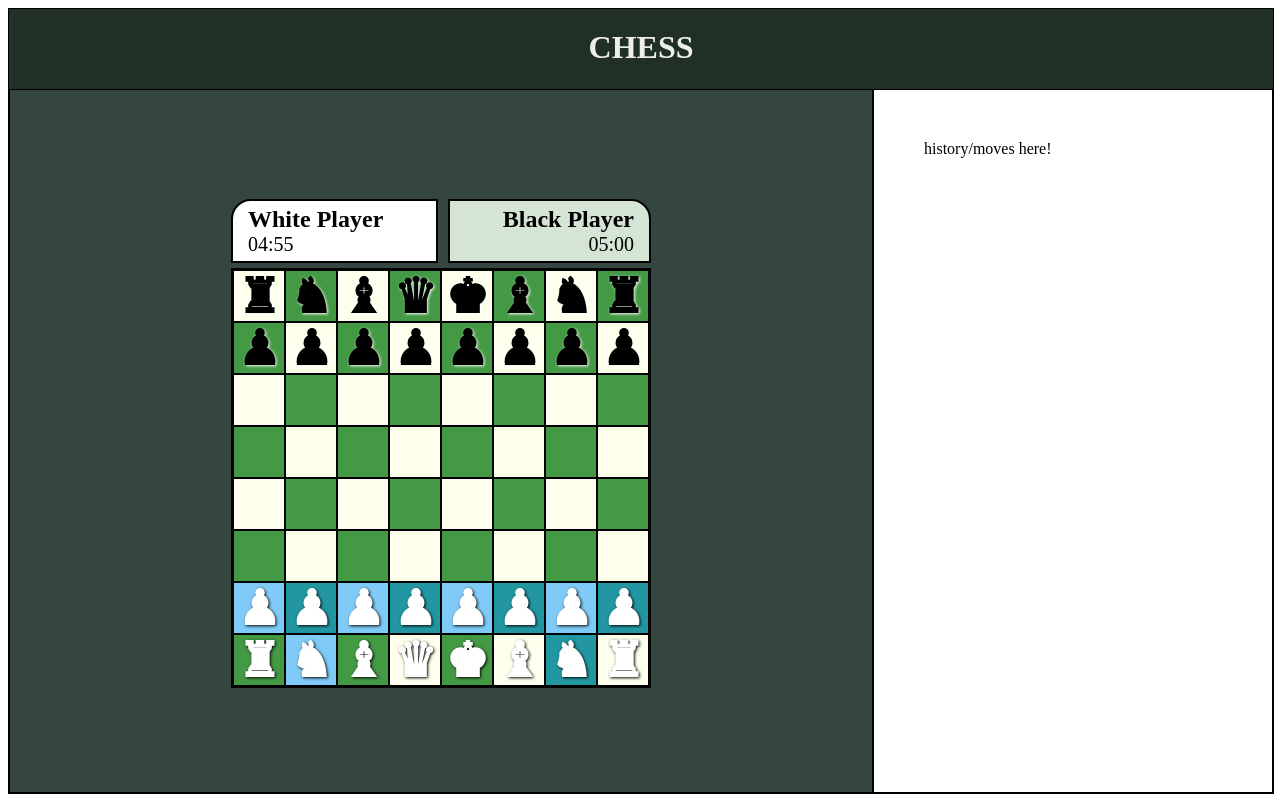
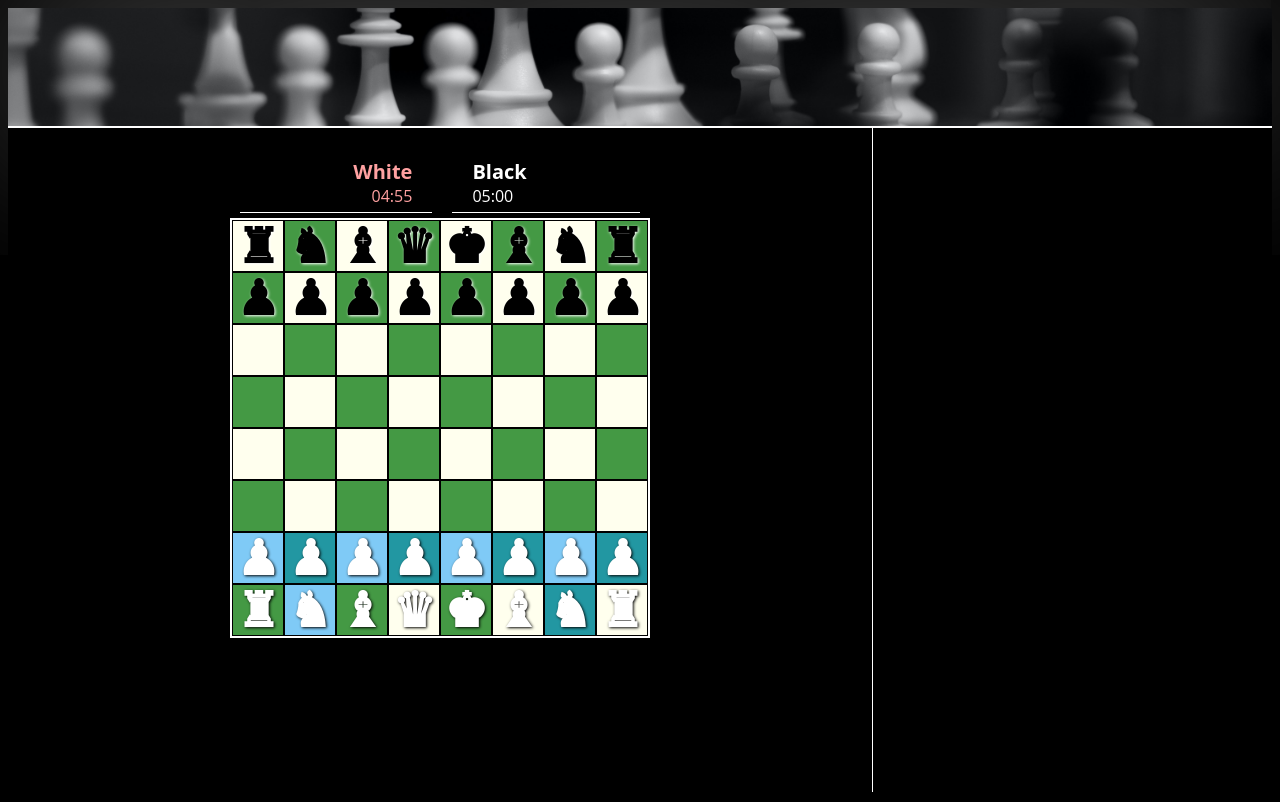
Before and after one commit to NeilLXia/chess-game, a React app: page / in a window 1280 px wide. Built offline with nearby package versions, Linux system fonts and the light colour scheme.

Commit message:
update history to a graph node to accommodate implementation of browsable history

```diff
--- /dev/null
+++ b/client/src/components/header.tsx
@@ -0,0 +1,49 @@
+import * as React from "react";
+import Timer from "./timer";
+
+interface HeaderProps {
+  timer: { [key: string]: any };
+}
+
+function Header(props: HeaderProps) {
+  const { timer } = props;
+
+  return (
+    <div className="header">
+      <div className="player-tile">
+        <div
+          className={`player-info ${
+            timer.white.isRunning ? "player-info-highlight" : ""
+          }`}
+          id="player-1"
+        >
+          <div>
+            <div className="player-name">White</div>
+            <Timer
+              seconds={timer.white.seconds}
+              minutes={timer.white.minutes}
+              isRunning={timer.white.isRunning}
+            />
+          </div>
+        </div>
+      </div>
+      <div className="player-tile">
+        <div
+          className={`player-info ${
+            timer.black.isRunning ? "player-info-highlight" : ""
+          }`}
+          id="player-2"
+        >
+          <div className="player-name">Black</div>
+          <Timer
+            seconds={timer.black.seconds}
+            minutes={timer.black.minutes}
+            isRunning={timer.black.isRunning}
+          />
+        </div>
+      </div>
+    </div>
+  );
+}
+
+export default Header;
--- a/client/src/css/app.css
+++ b/client/src/css/app.css
@@ -3,15 +3,19 @@
   width: max(722px, 100%);
   height: 100%;
   grid-template-columns: 1fr minmax(200px, 400px);
-  grid-template-rows: 80px 1fr;
-  border: 1px solid #000;
+  grid-template-rows: 120px 1fr;
 }
 
 .game-title {
   grid-column: 1/3;
-  padding: 20px;
-  background-color: #203025;
+  padding: 20px 0;
+  border-bottom: 2px solid white;
+  background-image: url("../assets/headerBackground.jpg");
+  background-position: 50% 50%;
+  background-size: cover;
+  box-shadow: 0 0 200px rgba(100, 100, 100, 1);
   color: #eee;
+  font-family: "Open Sans", sans-serif;
   font-size: 32px;
   text-align: center;
   font-weight: bold;
@@ -21,9 +25,8 @@
   grid-column: 1;
   display: flex;
   flex-direction: column;
-  justify-content: center;
-  background-color: #354540;
-  border: 1px solid #000;
+  padding: 20px 0;
+  background-color: #000;
 }
 
 .header {
@@ -33,43 +36,61 @@
   flex-direction: row;
   justify-content: space-between;
   padding: 5px 0;
-  gap: 10px;
+}
+
+.player-tile {
+  flex-grow: 1;
+  flex-direction: row;
+  display: grid;
+  margin: 0 10px;
+  padding: 5px 20px;
+  border-bottom: 1px solid white;
 }
 
 .player-info {
-  flex-grow: 1;
-  padding: 5px 15px;
-  background-color: #d5e5d5;
-  border: 2px solid #000;
+  grid-column: 1;
+  flex-direction: column;
+  color: white;
+  font-family: "Open Sans", sans-serif;
 }
 
 #player-1 {
-  text-align: left;
-  border-top-left-radius: 20px;
+  text-align: right;
 }
 
 #player-2 {
-  text-align: right;
-  border-top-right-radius: 20px;
+  text-align: left;
 }
 
 .player-info-highlight {
-  background-color: #fff;
+  animation: blinkingBackground 3s infinite;
+}
+@keyframes blinkingBackground {
+  0% {
+    color: #ff9999;
+  }
+  50% {
+    color: #ffffff;
+  }
+  100% {
+    color: #ff9999;
+  }
 }
 
 .player-name {
-  font-size: 24px;
+  font-size: 20px;
   font-weight: bold;
 }
 
 .player-timer {
-  font-size: 20px;
+  font-size: 16px;
 }
 
 .history-display {
   grid-column: 2;
-  padding: 50px;
-  border: 1px solid #000;
+  padding: 25px;
+  background-color: #000;
+  border-left: 1px solid white;
 }
 
 .chessboard {
@@ -77,7 +98,7 @@
   display: grid;
   grid-template-rows: repeat(8, 52px);
   grid-template-columns: repeat(8, 52px);
-  border: 2px solid #000;
+  border: 2px solid white;
   box-sizing: border-box;
 }
 
--- a/client/src/index.html
+++ b/client/src/index.html
@@ -3,7 +3,7 @@
     <meta charset="utf-8" />
     <title>Chess App</title>
   </head>
-  <body>
+  <body style="background-color: black">
     <div id="root"></div>
   </body>
 </html>
--- a/client/src/index.tsx
+++ b/client/src/index.tsx
@@ -12,8 +12,9 @@ import {
 import initialBoardState from "./lib/gameHandler/initialBoardState";
 import ChessBoard from "./components/chessBoard";
 import gameHandler from "./lib/gameHandler/gameHandler";
-import Timer from "./components/timer";
 import { useTimer } from "react-timer-hook";
+import Header from "./components/header";
+import HistoryNode from "./lib/gameHandler/historyNode";
 
 const App = () => {
   const playerTimer = new Date().getTime() + 5 * 60000;
@@ -24,6 +25,7 @@ const App = () => {
     prevSelection: -1,
     firstSelection: -1,
     secondSelection: -1,
+    currentNode: null,
     timeExpire: "",
     playerTurn: "white",
     canCastle: {
@@ -50,15 +52,15 @@ const App = () => {
   };
 
   // set the first history state to the board's initial state
-  const [history, setHistory] = useState([
-    {
-      boardState,
-      timer: {
-        white: timer.white.seconds + 60 * timer.white.minutes,
-        black: timer.black.seconds + 60 * timer.black.minutes,
-      },
-    },
-  ]);
+  const [history, setHistory] = useState(() => {
+    const currentNode = new HistoryNode(boardState, timer);
+    const historySet = new Set() as Set<HistoryNode>;
+    historySet.add(currentNode);
+    setUserState((prevState) => {
+      return { ...prevState, currentNode };
+    });
+    return historySet;
+  });
 
   useEffect(
     () =>
@@ -76,39 +78,12 @@ const App = () => {
 
   return (
     <div id="app">
-      <div className="game-title">CHESS</div>
+      <div className="game-title"></div>
       <HistoryContext.Provider value={[history, setHistory]}>
         <BoardContext.Provider value={[boardState, setBoardState]}>
           <UserContext.Provider value={[userState, setUserState]}>
             <div className="game-display">
-              <div className="header">
-                <div
-                  className={`player-info ${
-                    timer.white.isRunning ? "player-info-highlight" : ""
-                  }`}
-                  id="player-1"
-                >
-                  <div className="player-name">White Player</div>
-                  <Timer
-                    seconds={timer.white.seconds}
-                    minutes={timer.white.minutes}
-                    isRunning={timer.white.isRunning}
-                  />
-                </div>
-                <div
-                  className={`player-info ${
-                    timer.black.isRunning ? "player-info-highlight" : ""
-                  }`}
-                  id="player-2"
-                >
-                  <div className="player-name">Black Player</div>
-                  <Timer
-                    seconds={timer.black.seconds}
-                    minutes={timer.black.minutes}
-                    isRunning={timer.black.isRunning}
-                  />
-                </div>
-              </div>
+              <Header timer={timer} />
               <ChessBoard moves={moves} />
             </div>
             <div className="history-display">history/moves here!</div>
--- a/client/src/lib/gameHandler/findMovablePieces.ts
+++ b/client/src/lib/gameHandler/findMovablePieces.ts
@@ -5,11 +5,12 @@ import findBishopMoves from "./findMoves/findBishopMoves";
 import findRookMoves from "./findMoves/findRookMoves";
 import findQueenMoves from "./findMoves/findQueenMoves";
 import findKingMoves from "./findMoves/findKingMoves";
+import HistoryNode from "./historyNode";
 
 const findMovablePieces = (
   boardState: Array<number>,
   userState: { [key: string]: any },
-  history: Array<{ [key: string]: any }>
+  history: Set<HistoryNode>
 ) => {
   const moves = {} as { [key: number]: any };
   const playerColor = userState.playerTurn;
--- a/client/src/lib/gameHandler/findMoves/findPawnMoves.ts
+++ b/client/src/lib/gameHandler/findMoves/findPawnMoves.ts
@@ -3,11 +3,12 @@ import checkBoardState from "../checkBoardState";
 import checkLinearCollision from "../checkCollisions/checkLinearCollision";
 import { pieceToNumber } from "../pieceTypes";
 import simulateBoardMove from "../simulateBoardMove";
+import HistoryNode from "../historyNode";
 
 const findPawnMoves = (
   boardState: Array<number>,
   userState: { [key: string]: any },
-  history: Array<{ [key: string]: any }>,
+  history: Set<HistoryNode>,
   index: number
 ) => {
   const playerColor = userState.playerTurn;
@@ -84,10 +85,10 @@ const findPawnMoves = (
 
   // check en passant opportunities
   const oneRowForward = playerColor === "white" ? -8 : 8;
-  const priorBoardState =
-    history.length > 1
-      ? history[history.length - 2]
-      : history[history.length - 1];
+  const priorBoardState = userState.currentNode.parent
+    ? userState.currentNode.parent.boardState
+    : userState.currentNode.boardState;
+
   if (
     boardState[index - 1] === pieceToNumber["P"][opponentColor] &&
     boardState[index - 1 + 2 * oneRowForward] < 0 &&
@@ -97,6 +98,7 @@ const findPawnMoves = (
   ) {
     move.attackRange.add(index - 1 + oneRowForward);
   }
+
   if (
     boardState[index + 1] === pieceToNumber["P"][opponentColor] &&
     boardState[index + 1 + 2 * oneRowForward] < 0 &&
@@ -107,6 +109,7 @@ const findPawnMoves = (
     move.attackRange.add(index + 1 + oneRowForward);
   }
 
+  // return piece as movable
   if (move.moveRange.size > 0 || move.attackRange.size > 0) {
     return move;
   }
--- a/client/src/lib/gameHandler/gameHandler.ts
+++ b/client/src/lib/gameHandler/gameHandler.ts
@@ -1,4 +1,5 @@
 import findMovablePieces from "./findMovablePieces";
+import HistoryNode from "./historyNode";
 import { pieceToNumber } from "./pieceTypes";
 import simulateBoardMove from "./simulateBoardMove";
 
@@ -11,10 +12,7 @@ const gameHandler = (
     userState,
     setUserState,
   }: { userState: { [key: string]: any }; setUserState: Function },
-  {
-    history,
-    setHistory,
-  }: { history: Array<{ [key: string]: any }>; setHistory: Function },
+  { history, setHistory }: { history: Set<HistoryNode>; setHistory: Function },
   setMoves: Function,
   timer: { white: any; black: any }
 ) => {
@@ -131,21 +129,29 @@ const gameHandler = (
         : castlingBoardState || newBoardState;
 
       // add move to history
-      setHistory((prevState: Array<Array<number>>) => [
-        ...prevState,
-        finalBoardState,
-      ]);
+      setHistory((prevState: Set<HistoryNode>) => {
+        const newNode = new HistoryNode(finalBoardState, timer);
+        newNode.parent = userState.currentNode;
+        userState.currentNode.children.add(newNode);
 
         // switch player turn
         setUserState((prevState: { [key: string]: any }) => {
           const newUserState = { ...prevState };
+          newUserState.currentNode = newNode;
           newUserState.playerTurn =
             newUserState.playerTurn === "white" ? "black" : "white";
 
           // determine new moves available for next player
-        setMoves(() => findMovablePieces(newBoardState, newUserState, history));
+          setMoves(() =>
+            findMovablePieces(newBoardState, newUserState, history)
+          );
           return newUserState;
         });
+
+        prevState.add(newNode);
+        return prevState;
+      });
+
       return finalBoardState;
     });
   }
--- /dev/null
+++ b/client/src/lib/gameHandler/historyNode.ts
@@ -0,0 +1,18 @@
+class HistoryNode {
+  boardState: Array<number>;
+  timer: { [key: string]: number };
+  parent: HistoryNode;
+  children: Set<HistoryNode>;
+
+  constructor(boardState: Array<number>, timer: { [key: string]: any }) {
+    this.boardState = boardState;
+    this.timer = {
+      white: timer.white.seconds + 60 * timer.white.minutes,
+      black: timer.black.seconds + 60 * timer.black.minutes,
+    };
+    this.children = new Set() as Set<HistoryNode>;
+    this.parent = null;
+  }
+}
+
+export default HistoryNode;
```
Also changed, not shown: client/src/assets/headerBackground.jpg (added), 3 other files (tests, documents, lock files or other folders). Lines whose indentation alone changed are shown as unchanged.
